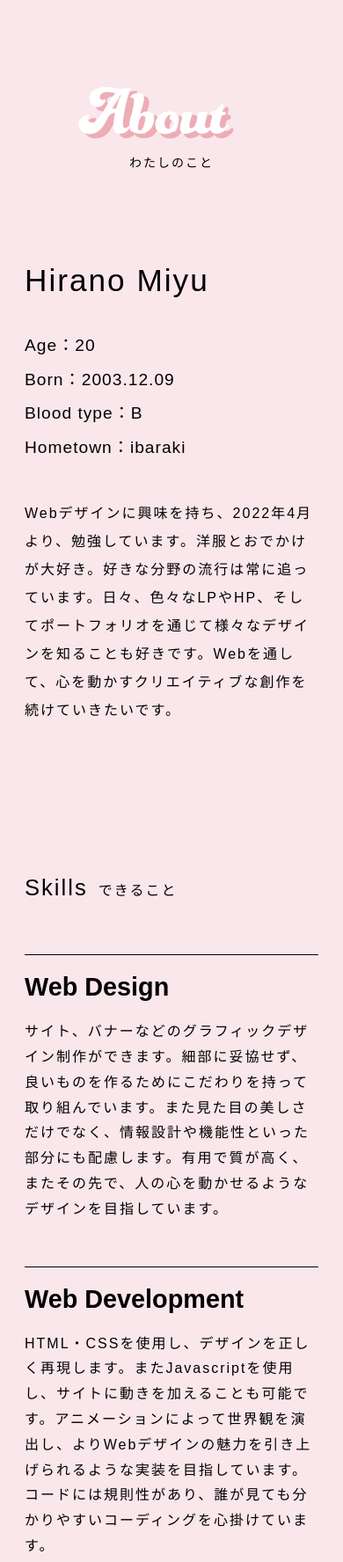
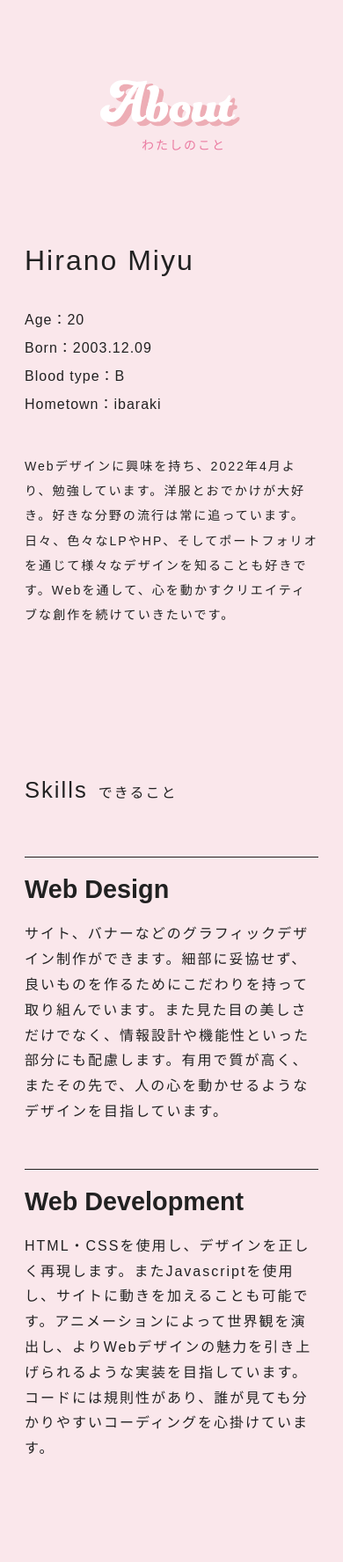
Before and after one commit to mise29/portfolio-2023, a plain HTML site: page about.html in a window 390 px wide. Shown: the whole page at 88% size. After the commit the page ends 1722 px from the top, so only its background shows below. Drawn offline with nearby package versions, Linux system fonts and the light colour scheme.

Commit message:
Add files via upload

```diff
--- a/css/about.css
+++ b/css/about.css
@@ -12,7 +12,7 @@ body {
 
 .main-title {
     width: 280px;
-    padding: 60px 0 40px 0;
+    padding: 60px 0 40px 28px;
     margin: -40px auto 50px auto;
 }
 
@@ -22,6 +22,7 @@ body {
     text-align: center;
     letter-spacing: 2px;
     margin-top: -48px;
+    color: #EA7AA0;
 }
 
 .about-profile {
@@ -30,6 +31,7 @@ body {
     gap: 60px;
     justify-content: center;
     align-items: end;
+    color: #212121;
 }
 
 .name {
@@ -75,6 +77,7 @@ body {
     font-size: 1.6rem;
     letter-spacing: 2px;
     line-height: 2;
+    color: #212121;
 }
 
 .skills span {
@@ -96,7 +99,7 @@ body {
 }
 
 .icons p {
-    color: #000;
+    color: #212121;
     font-size: 1.2rem;
 }
 
@@ -108,6 +111,7 @@ body {
 .icon-design h4 {
     font-size: 1.8rem;
     padding-left: 40px;
+    color: #212121;
 }
 .icon-design p {
     font-size: 1.2rem;
@@ -133,6 +137,7 @@ body {
 .icon-development h4 {
     font-size: 1.8rem;
     padding-left: 40px;
+    color: #212121;
 }
 .icon-development p {
     font-size: 1.2rem;
@@ -150,10 +155,10 @@ body {
         padding: 0 28px;
     }
     .name h3 {
-        font-size: 2.2rem;
+        font-size: 2rem;
     }
     .name p {
-        font-size: 1.2rem;
+        font-size: 1rem;
     }
 
     .detail {
@@ -170,6 +175,7 @@ body {
         line-height: 2;
     }
     .detail-02 p {
+        font-size: .88rem;
         text-align: left;
     }
     .skills {
@@ -180,12 +186,12 @@ body {
         text-align: left;
     }
     .icon-design h4 {
-        border-top: 1px solid #000;
+        border-top: 1px solid #212121;
         padding-left: 0;
         padding-top: 20px;
     }
     .icon-development h4 {
-        border-top: 1px solid #000;
+        border-top: 1px solid #212121;
         padding-left: 0;
         padding-top: 20px;
     }
--- a/css/style.css
+++ b/css/style.css
@@ -194,6 +194,11 @@ nav {
 }
 
 @media screen and (max-width: 768px) {
+    .logo img {
+        max-width: 100%;
+        height: auto;
+        width: 148px;
+    }
     .top-logo {
         display: block;
         text-align: center;
--- a/css/works.css
+++ b/css/works.css
@@ -9,7 +9,6 @@
 
 body {
     background: #FAE7EB;
-    overflow-x: hidden;
 }
 
 section {
@@ -18,6 +17,7 @@ section {
     justify-content: center;
     padding: 60px 100px;
     color: #EA7AA0;
+    overflow-x: hidden;
 }
 
 .container {
```
Also changed, not shown: index.html (+2 -2 lines), works.html (+1 -1 lines).
